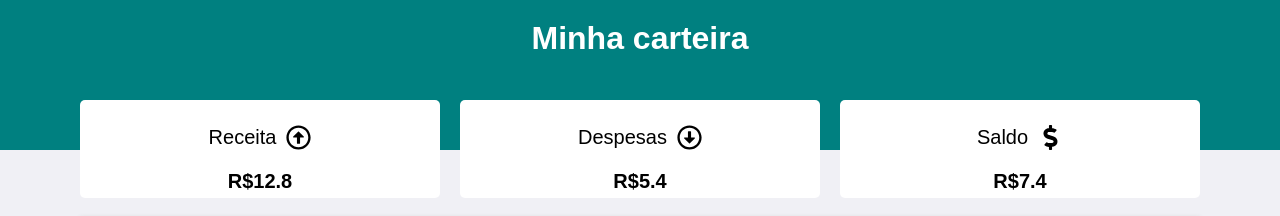
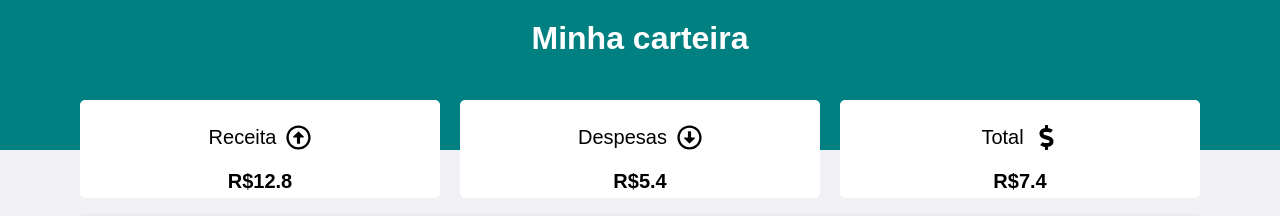
Before and after one commit to gabisartori/financeiro, a React (Create React App) app: page / in a window 1280 px wide. Shown: the top 216 px of the page. Built offline with nearby package versions, Linux system fonts and the light colour scheme.

Commit message:
Resumo saldo -> total

```diff
--- a/src/components/Summary/index.tsx
+++ b/src/components/Summary/index.tsx
@@ -11,7 +11,7 @@ export default function Summary(){
         <C.Container>
             <SummaryItem text="Receita" total={12.8} icon={FaRegArrowAltCircleUp}/>
             <SummaryItem text="Despesas" total={5.4} icon={FaRegArrowAltCircleDown}/>
-            <SummaryItem text="Saldo" total={12.8-5.4} icon={FaDollarSign}/>
+            <SummaryItem text="Total" total={12.8-5.4} icon={FaDollarSign}/>
         </C.Container>
         )
 };
```
